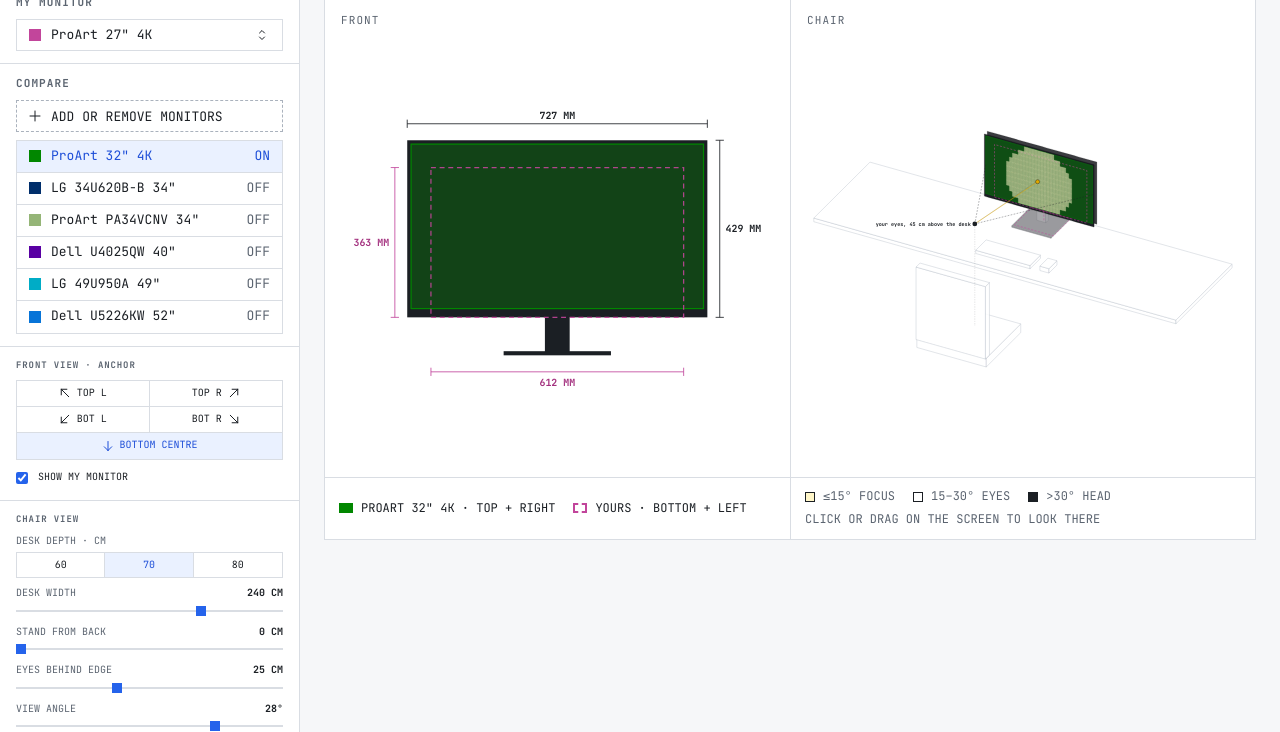
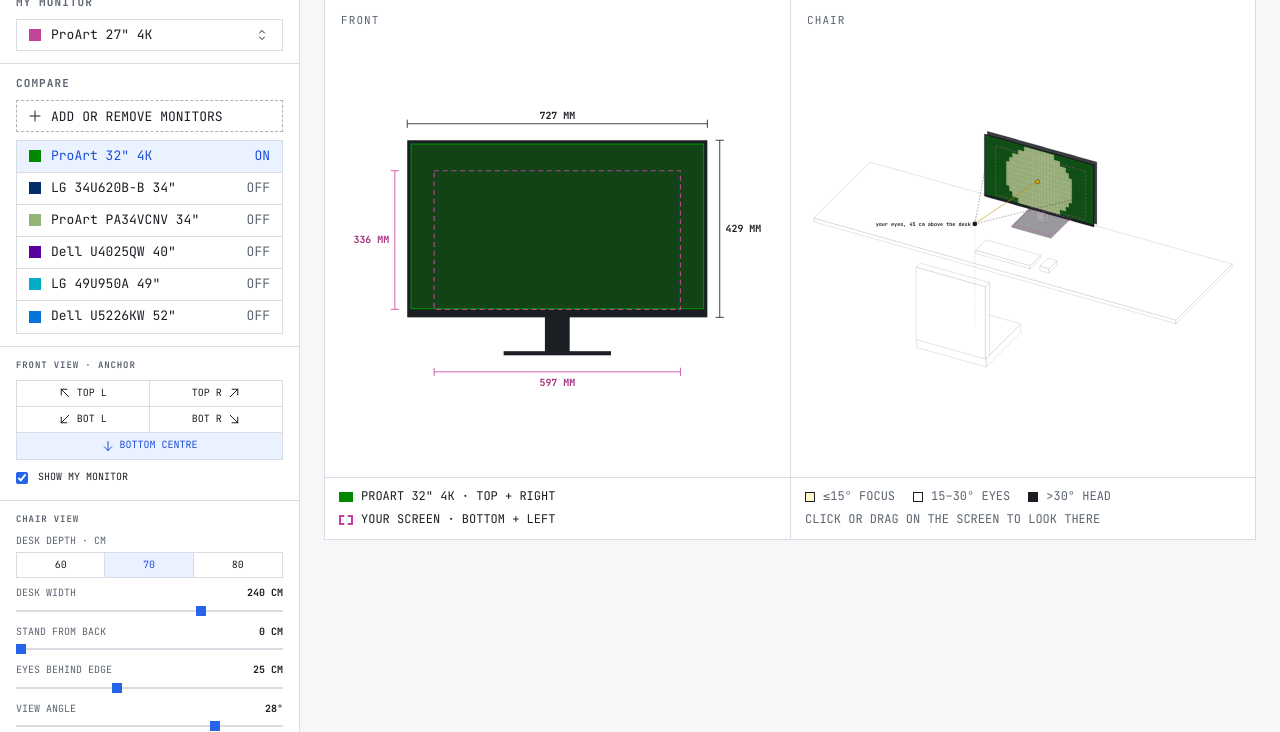
Before and after one commit to f-ricci/monitorfit, a plain HTML site: page monitor-fit.html in a window 1280 px wide. Shown: the part 68-800 px from the top of the page. Drawn offline with Linux system fonts and the light colour scheme.

Commit message:
Draw my monitor as its screen area without bezels, in both views
Co-Authored-By: Claude Opus 5.5 <noreply@anthropic.com>

```diff
--- a/monitor-fit.html
+++ b/monitor-fit.html
@@ -273,7 +273,7 @@ function vdim(x,b,t,label,c,toLeft,tc){
 }
 function monitor(m,x,b,ghost){
   var y=-(b+m.bh), foot=b-LIFT, g=el("g",{});
-  if(ghost){el("rect",{x:x,y:y,width:m.bw,height:m.bh,fill:"none",stroke:colorOf(m),"stroke-width":3,"stroke-dasharray":"12 9",opacity:.9},g);return}
+  if(ghost){var gi=(m.bw-m.pw)/2;el("rect",{x:x+gi,y:y+gi,width:m.pw,height:m.ph,fill:"none",stroke:colorOf(m),"stroke-width":3,"stroke-dasharray":"12 9",opacity:.9},g);return}
   var cx=x+m.bw/2;
   el("rect",{x:cx-130,y:-foot-10,width:260,height:10,fill:"var(--bezel)"},g);
   el("rect",{x:cx-30,y:-(b+m.bh*0.55),width:60,height:LIFT+m.bh*0.55-6,fill:"var(--bezel)"},g);
@@ -289,13 +289,13 @@ function drawFront(m,key){
   monitor(m,x,b,false);
   if(st.ghost && m.id!==st.mine) monitor(mine(),-mine().bw/2,LIFT,true);
   // dims
-  var y=mine(), yl=-y.bw/2, yt=LIFT+y.bh, hi=-Math.max(top,yt), L=Math.min(x,yl), R=Math.max(r,-yl);
+  var y=mine(), yl=-y.bw/2, yt=LIFT+y.bh, yi=(y.bw-y.pw)/2, hi=-Math.max(top,yt), L=Math.min(x,yl), R=Math.max(r,-yl);
   // compared monitor on top and right; my monitor, in its own colour, on the bottom and left
   dim(x,r,hi-40,mmL(m.bw));
   vdim(R+30,b,top,mmL(m.bh));
   if(st.ghost && m.id!==st.mine){
-    dim(yl,-yl,Math.max(0,LIFT-b)+40,mmL(y.bw),colorOf(y),true,"var(--mine-ink)");
-    vdim(L-30,LIFT,yt,mmL(y.bh),colorOf(y),true,"var(--mine-ink)");
+    dim(yl+yi,-yl-yi,Math.max(0,LIFT-b)+40,mmL(y.pw),colorOf(y),true,"var(--mine-ink)");
+    vdim(L-30,yt-yi-y.ph,yt-yi,mmL(y.ph),colorOf(y),true,"var(--mine-ink)");
   }
   fit(svg,30);
   // legend: compared monitor solid (top and right sizes), mine dashed (bottom and left sizes)
@@ -305,7 +305,7 @@ function drawFront(m,key){
     sp.appendChild(i);sp.appendChild(document.createTextNode(label));key.appendChild(sp)}
   var both=st.ghost && m.id!==st.mine;
   item(m,false,m.name+(m.id===st.mine?" · yours":"")+" · top + right");
-  if(both)item(y,true,"Yours · bottom + left");
+  if(both)item(y,true,"Your screen · bottom + left");
 }
 var picks=document.getElementById("picks");
 function sw(m){var s=document.createElement("span");s.className="sw";s.style.background=colorOf(m);return s}
@@ -459,8 +459,8 @@ function drawIso(pn){
   inner[0]=[cx-m.pw/2,inner[0][1]];inner[inner.length-1]=[cx+m.pw/2,inner[inner.length-1][1]];
   poly(inner.map(function(p){return [p[0],p[1]+1,topH-side-m.ph]}).concat(inner.slice().reverse().map(function(p){return [p[0],p[1]+1,topH-side]})),{fill:colorOf(m),"fill-opacity":.45,stroke:colorOf(m),"stroke-width":2.5});
   // ghost of my monitor
-  if(ist.ghost && m.id!==st.mine){var g=mine(),gz=ist.back+g.sd*0.6,gx=-g.bw/2,gh0=LIFT,gh1=LIFT+g.bh,gs={fill:"none",stroke:colorOf(g),"stroke-width":3,"stroke-dasharray":"12 9"};
-    poly([[gx,gz,gh0],[gx+g.bw,gz,gh0],[gx+g.bw,gz,gh1],[gx,gz,gh1]],gs);
+  if(ist.ghost && m.id!==st.mine){var g=mine(),gz=ist.back+g.sd*0.6,gx=-g.pw/2,gh1=LIFT+g.bh-(g.bw-g.pw)/2,gh0=gh1-g.ph,gs={fill:"none",stroke:colorOf(g),"stroke-width":3,"stroke-dasharray":"12 9"};
+    poly([[gx,gz,gh0],[gx+g.pw,gz,gh0],[gx+g.pw,gz,gh1],[gx,gz,gh1]],gs);
     poly([[-130,ist.back,0],[130,ist.back,0],[130,ist.back+g.sd,0],[-130,ist.back+g.sd,0]],gs);
     line3([0,gz-40,0],[0,gz-40,gh0],gs);}
   // gaze zones over the panel
```
